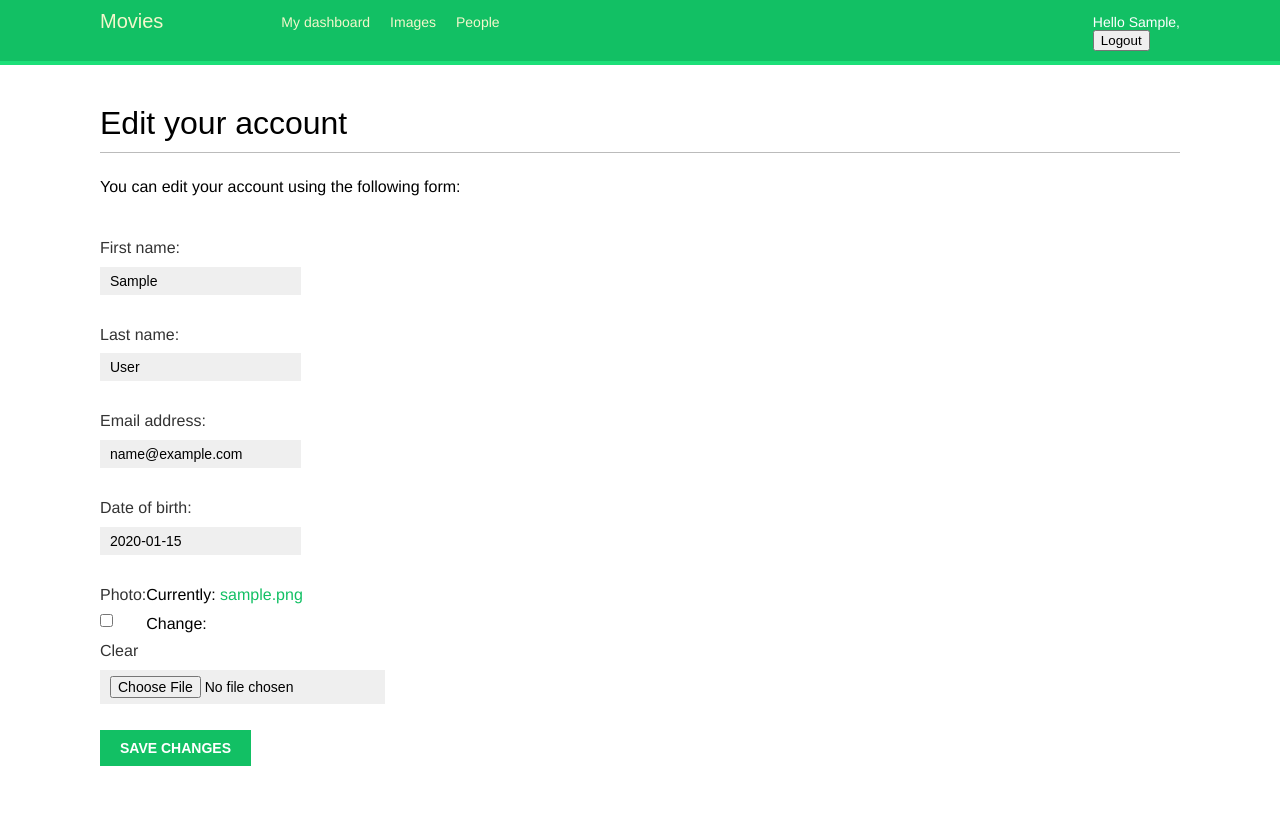
After one commit to tjhootman/django-image-bookmarks-app, a Django app: page /account/edit/ in a window 1280 px wide. The commit adds this page. Run offline with Django 5.2, Linux system fonts and the light colour scheme; a user stored in the database is signed in; tables that the repository leaves empty hold one stand-in row (values such as "Sample post"); some web fonts are replaced.

Commit message:
Add views, templates and forms to allow users to edit their profiles

```diff
--- a/account/forms.py
+++ b/account/forms.py
@@ -1,5 +1,6 @@
 from django import forms
 from django.contrib.auth.models import User
+from .models import Profile
 
 class LoginForm(forms.Form):
     username = forms.CharField()
@@ -18,3 +19,13 @@ class UserRegistrationForm(forms.ModelForm):
         if cd['password'] != cd['password2']:
             raise forms.ValidationError('Passwords don\'t match.')
         return cd['password2']
+
+class UserEditForm(forms.ModelForm):
+    class Meta:
+        model = User
+        fields = ('first_name', 'last_name', 'email')
+
+class ProfileEditForm(forms.ModelForm):
+    class Meta:
+        model = Profile
+        fields = ('date_of_birth', 'photo')
--- a/account/templates/account/dashboard.html
+++ b/account/templates/account/dashboard.html
@@ -2,5 +2,6 @@
 {% block title %}Dashboard{% endblock %}
 {% block content %}
   <h1>Dashboard</h1>
-  <p>Welcome to your dashboard.</p>
+  <p>Welcome to your dashboard. You can <a href="{% url "edit" %}">edit your profile</a>
+    or <a href="{% url "password_change" %}">change your password</a>.</p>
 {% endblock %}
--- /dev/null
+++ b/account/templates/account/edit.html
@@ -0,0 +1,12 @@
+{% extends "base.html" %}
+{% block title %}Edit your account{% endblock %}
+{% block content %}
+  <h1>Edit your account</h1>
+  <p>You can edit your account using the following form:</p>
+  <form method="post" enctype="multipart/form-data">
+    {{ user_form.as_p }}
+    {{ profile_form.as_p }}
+    {% csrf_token %}
+    <p><input type="submit" value="Save changes"></p>
+  </form>
+{% endblock %}
--- a/account/urls.py
+++ b/account/urls.py
@@ -6,27 +6,5 @@ urlpatterns = [
     path('', views.dashboard, name='dashboard'),
     path('', include('django.contrib.auth.urls')),
     path('register/', views.register, name='register'),
-
-    # path('login/', auth_views.LoginView.as_view(), name='login'),
-    # path('logout/', auth_views.LogoutView.as_view(), name='logout'),
-    # change password urls
-    # path('password_change/',
-    #     auth_views.PasswordChangeView.as_view(),
-    #     name='password_change'),
-    # path('password_change/done/',
-    #     auth_views.PasswordChangeDoneView.as_view(),
-    #     name='password_change_done'),
-    # # reset password urls
-    # path('password_reset/',
-    #     auth_views.PasswordResetView.as_view(),
-    #     name='password_reset'),
-    # path('password_reset/done/',
-    #     auth_views.PasswordResetDoneView.as_view(),
-    #     name='password_reset_done'),
-    # path('reset/<uidb64>/<token>/',
-    #     auth_views.PasswordResetConfirmView.as_view(),
-    #     name='password_reset_confirm'),
-    # path('reset/done/',
-    #     auth_views.PasswordResetCompleteView.as_view(),
-    #     name='password_reset_complete'),
+    path('edit/', views.edit, name='edit'),
 ]
--- a/account/views.py
+++ b/account/views.py
@@ -3,6 +3,8 @@ from django.shortcuts import render
 from django.contrib.auth import authenticate, login
 from django.contrib.auth.decorators import login_required
 from .forms import LoginForm, UserRegistrationForm
+from .models import Profile
+from .forms import LoginForm, UserRegistrationForm, UserEditForm, ProfileEditForm
 
 def user_login(request):
     if request.method == 'POST':
@@ -42,6 +44,8 @@ def register(request):
                 user_form.cleaned_data['password'])
             # Save the User object
             new_user.save()
+            # Create the user profile
+            Profile.objects.create(user=new_user)
             return render(request,
                           'account/register_done.html',
                           {'new_user': new_user})
@@ -50,3 +54,24 @@ def register(request):
     return render(request,
                   'account/register.html',
                   {'user_form': user_form})
+
+@login_required
+def edit(request):
+    if request.method == 'POST':
+        user_form = UserEditForm(instance=request.user,
+                                 data=request.POST)
+        profile_form = ProfileEditForm(
+                                    instance=request.user.profile,
+                                    data=request.POST,
+                                    files=request.FILES)
+        if user_form.is_valid() and profile_form.is_valid():
+            user_form.save()
+            profile_form.save()
+    else:
+        user_form = UserEditForm(instance=request.user)
+        profile_form = ProfileEditForm(
+                                    instance=request.user.profile)
+    return render(request,
+                  'account/edit.html',
+                  {'user_form': user_form,
+                   'profile_form': profile_form})
```
